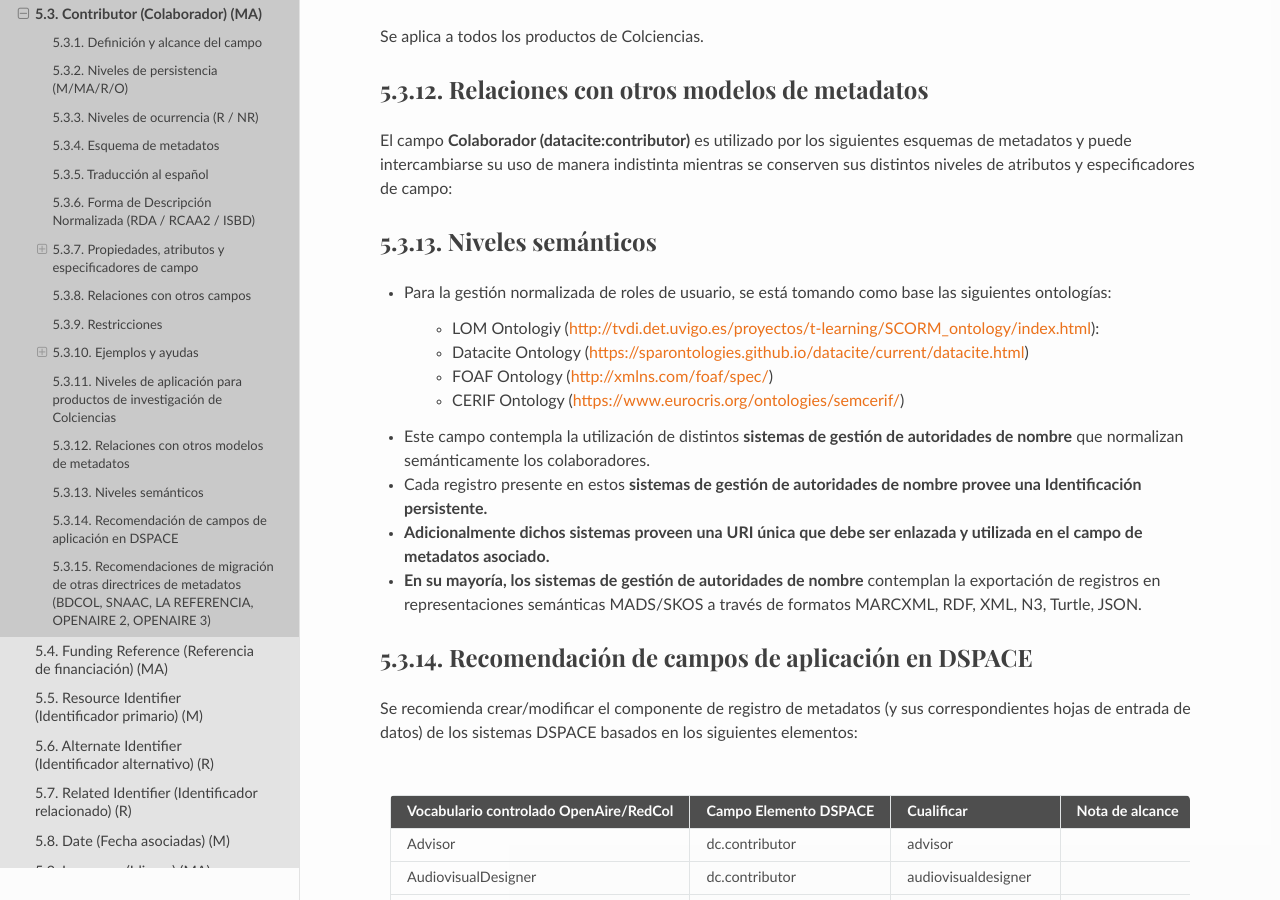
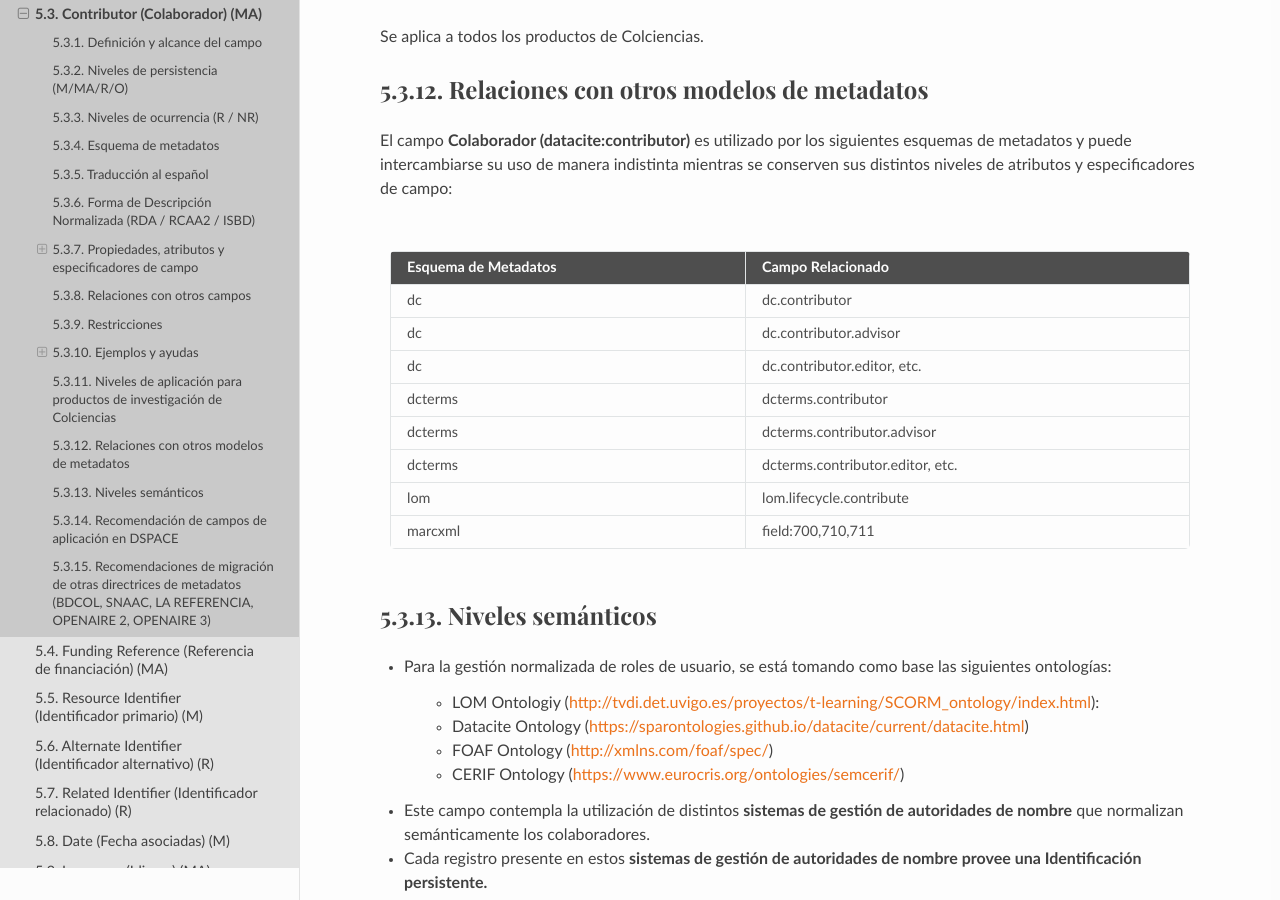
Before and after one commit to rcic/openaire4, a Sphinx documentation site: the page built from docs/field_contributor.rst, in a window 1280 px wide and 900 px high, scrolled down 6776 px. Built offline with Sphinx 7.4.7 and the Read the Docs theme 2.0.0, drawn with Linux system fonts in a browser that asks for light colours; some web fonts are replaced; a script that is not in the unit is left out.

Commit message:
correcion

```diff
--- a/docs/field_contributor.rst
+++ b/docs/field_contributor.rst
@@ -332,6 +332,25 @@
 
 El campo **Colaborador (datacite:contributor)** es utilizado por los siguientes esquemas de metadatos y puede intercambiarse su uso de manera indistinta mientras se conserven sus distintos niveles de atributos y especificadores de campo:
 
++----------------------+----------------------------------+
+| Esquema de Metadatos | Campo Relacionado                |
++======================+==================================+
+| dc                   | dc.contributor                   |
++----------------------+----------------------------------+
+| dc                   | dc.contributor.advisor           |
++----------------------+----------------------------------+
+| dc                   | dc.contributor.editor, etc.      |
++----------------------+----------------------------------+
+| dcterms              | dcterms.contributor              |
++----------------------+----------------------------------+
+| dcterms              | dcterms.contributor.advisor      |
++----------------------+----------------------------------+
+| dcterms              | dcterms.contributor.editor, etc. |
++----------------------+----------------------------------+
+| lom                  | lom.lifecycle.contribute         |
++----------------------+----------------------------------+
+| marcxml              | field:700,710,711                |
++----------------------+----------------------------------+
 
 	+----------------------+-------------------------------------+
 	| Esquema de Metadatos | Campo Relacionado                   |
```
